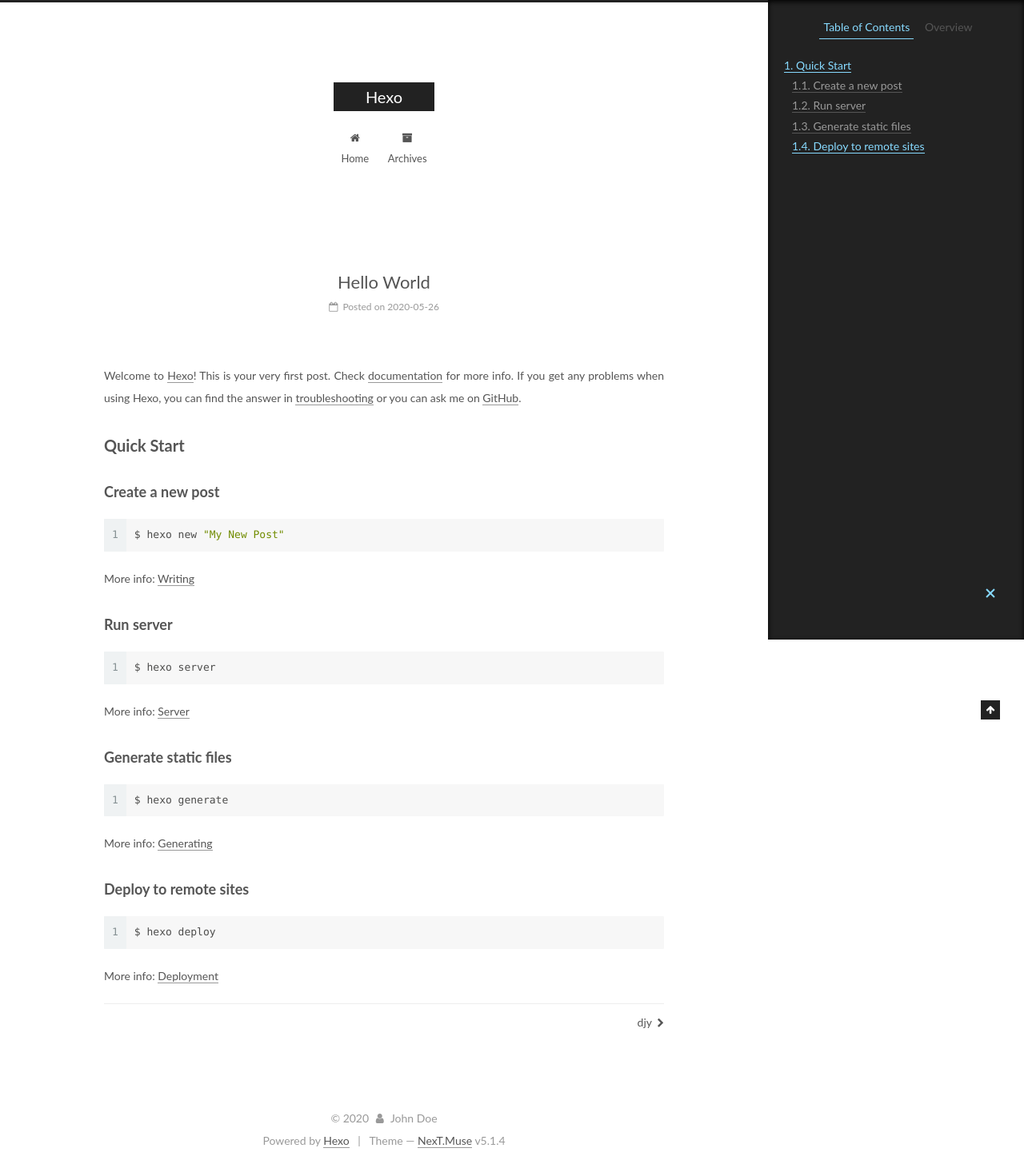
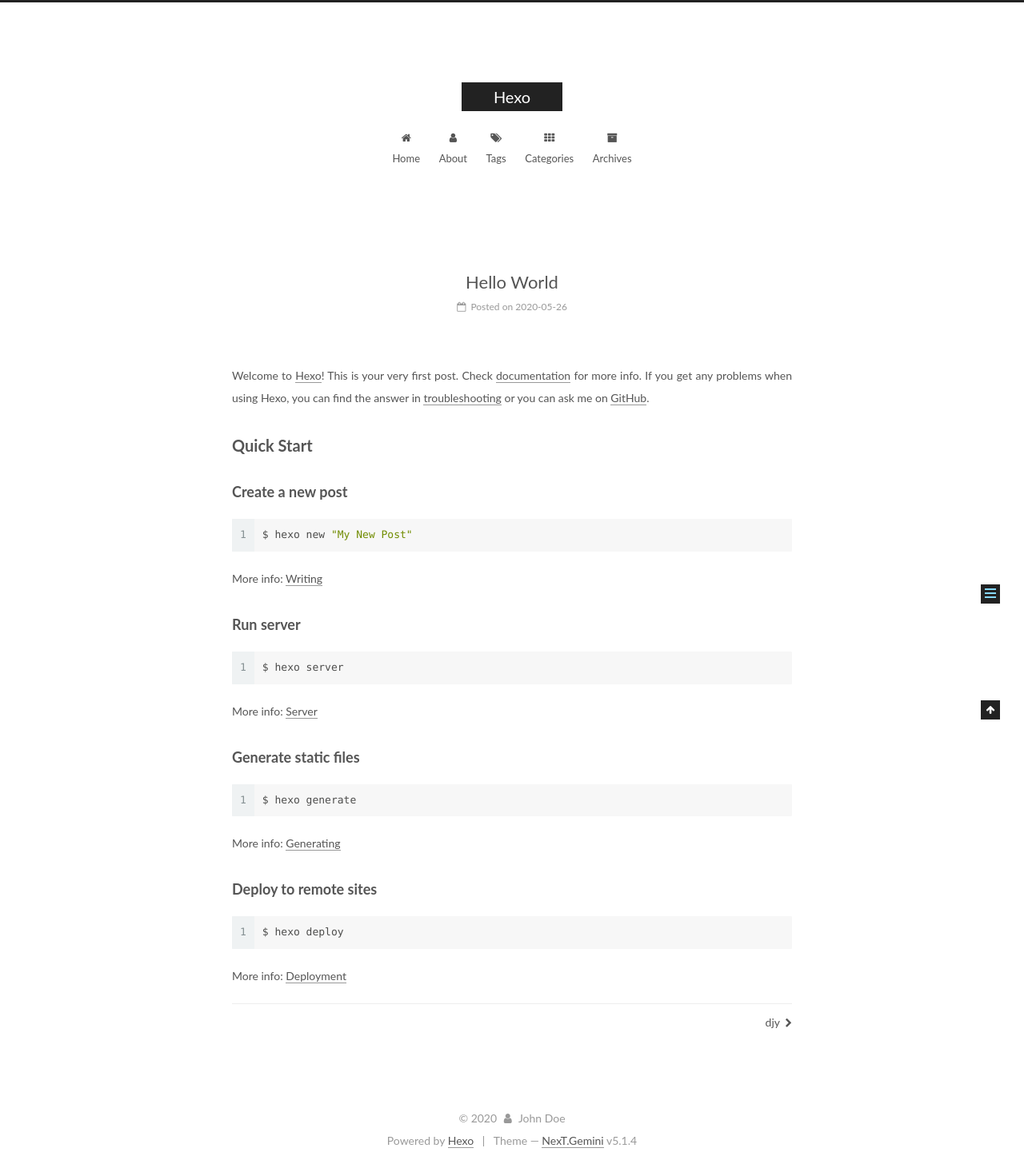
Before and after one commit to Dolphbing/Dolphbing.github.io, a plain HTML site: page 2020/05/26/hello-world/index.html in a window 1280 px wide. Shown: the whole page at 80% size. Drawn offline with Linux system fonts and the light colour scheme.

Commit message:
Site updated: 2020-05-28 09:29:34

```diff
--- a/2020/05/26/hello-world/index.html
+++ b/2020/05/26/hello-world/index.html
@@ -5,7 +5,7 @@
 
 
 
-<html class="theme-next muse use-motion" lang="en">
+<html class="theme-next gemini use-motion" lang="en">
 <head>
   <meta charset="UTF-8"/>
 <meta http-equiv="X-UA-Compatible" content="IE=edge" />
@@ -68,7 +68,7 @@
 
 
 
-  <meta name="keywords" content="Hexo, NexT" />
+  <meta name="keywords" content="New day,New coding!" />
 
 
 
@@ -97,7 +97,7 @@
   var NexT = window.NexT || {};
   var CONFIG = {
     root: '/',
-    scheme: 'Muse',
+    scheme: 'Gemini',
     version: '5.1.4',
     sidebar: {"position":"left","display":"post","offset":12,"b2t":false,"scrollpercent":false,"onmobile":false},
     fancybox: true,
@@ -186,6 +186,36 @@
               <i class="menu-item-icon fa fa-fw fa-home"></i> <br />
 
             Home
+          </a>
+        </li>
+
+
+        <li class="menu-item menu-item-about">
+          <a href="/about/%20" rel="section">
+
+              <i class="menu-item-icon fa fa-fw fa-user"></i> <br />
+
+            About
+          </a>
+        </li>
+
+
+        <li class="menu-item menu-item-tags">
+          <a href="/tags/%20" rel="section">
+
+              <i class="menu-item-icon fa fa-fw fa-tags"></i> <br />
+
+            Tags
+          </a>
+        </li>
+
+
+        <li class="menu-item menu-item-categories">
+          <a href="/categories/%20" rel="section">
+
+              <i class="menu-item-icon fa fa-fw fa-th"></i> <br />
+
+            Categories
           </a>
         </li>
 
@@ -496,7 +526,7 @@
 
 
 
-  <div class="theme-info">Theme &mdash; <a class="theme-link" target="_blank" href="https://github.com/iissnan/hexo-theme-next">NexT.Muse</a> v5.1.4</div>
+  <div class="theme-info">Theme &mdash; <a class="theme-link" target="_blank" href="https://github.com/iissnan/hexo-theme-next">NexT.Gemini</a> v5.1.4</div>
 
 
 
@@ -597,6 +627,13 @@
 
 
 
+  <script type="text/javascript" src="/js/src/affix.js?v=5.1.4"></script>
+
+  <script type="text/javascript" src="/js/src/schemes/pisces.js?v=5.1.4"></script>
+
+
+
+
   <script type="text/javascript" src="/js/src/scrollspy.js?v=5.1.4"></script>
 <script type="text/javascript" src="/js/src/post-details.js?v=5.1.4"></script>
 
```
Also changed, not shown: 2020/05/27/djy/index.html (+41 -4 lines), archives/2020/05/index.html (+41 -4 lines), archives/2020/index.html (+41 -4 lines), archives/index.html (+41 -4 lines), index.html (+41 -4 lines).
